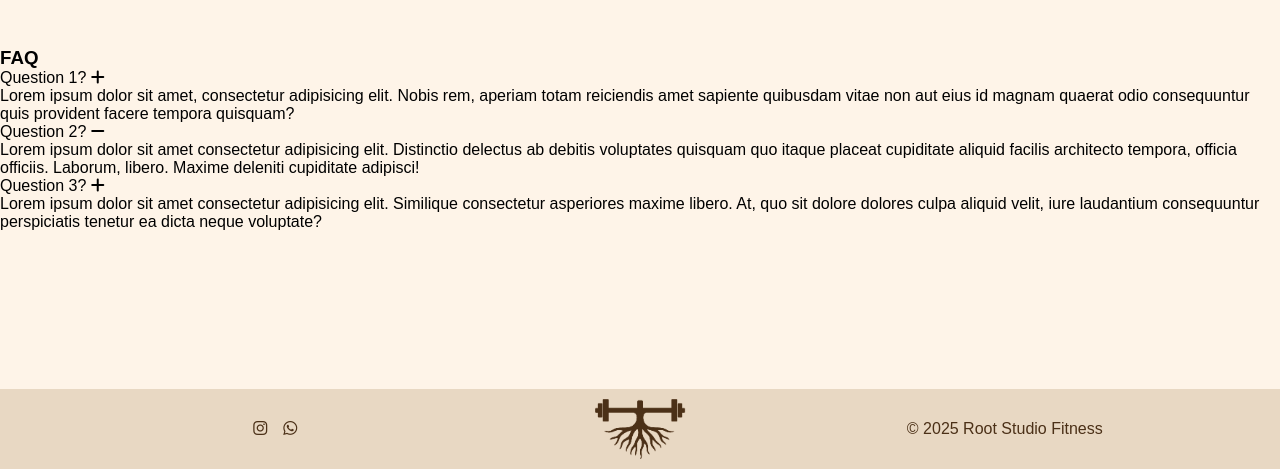
After one commit to Marco-Martins-97/rootStudioFitness, a PHP site: page /about.php in a window 1280 px wide. The commit adds this page. Shown: the part 2201-2670 px from the top of the page. Run offline with PHP 8.4, Linux system fonts and the light colour scheme; some libraries are stand-ins or nearby versions.

Commit message:
about HTML(I), CSS(I), JS(I), PHP(N)

```diff
--- /dev/null
+++ b/about.php
@@ -0,0 +1,145 @@
+<!DOCTYPE html>
+<html lang="pt">
+    <head>
+        <!-- Titulo & Descrição -->
+        <title>Root Fitness Studio - Sobre Nós</title>
+        <meta name="description" content="ROOT Studio Fitness em Esposende: treinos funcionais personalizados, aulas de grupo dinâmicas e acompanhamento profissional para transformar a tua saúde e bem-estar num ambiente motivador.">
+        <meta name="keywords" content="ROOT Studio Fitness, fitness Esposende, treino funcional Esposende, personal trainer Esposende, aulas de grupo Esposende, treino personalizado Esposende, estúdio de fitness Esposende, ginásio em Esposende, saúde e bem-estar Esposende, atividade física Esposende">
+        <meta name="author" content="Marco Martins">
+        <!-- Browser -->
+        <meta charset="UTF-8">
+        <meta name="viewport" content="width=device-width, initial-scale=1.0">
+        <meta http-equiv="X-UA-Compatible" content="IE=edge">
+        <!-- Style -->
+        <link id="favicon" rel="shortcut icon" href="imgs/logo/iconPreto.png" type="image/x-icon">
+        <link rel="stylesheet" href="css/style.css">
+        <link rel="stylesheet" href="css/about.css">
+        <!-- Script -->
+        <script src="https://kit.fontawesome.com/d132031da6.js?v=2" crossorigin="anonymous"></script>
+        <!-- OpenStreetMap -->
+        <link rel="stylesheet" href="https://unpkg.com/leaflet/dist/leaflet.css" />
+    </head>
+    <body>
+        <header>
+            <nav>
+                <a href="index.php" class="logo"><img src="imgs/logo/iconNomeOriginal.png" alt="Root Studio Fitness"></a>
+                <div class="menu-toggle mobile-only"><i class="fas fa-bars"></i></div>
+                <div class="menu">
+                    <div class="left-menu">
+                        <a href="index.php">Início</a>
+                        <a href="plans.php">Planos de Treino</a>
+                        <a href="about.php">Sobre Nós</a>
+                    </div>
+                    <div class="right-menu">
+                        <a href="shop.php">Loja</a>
+
+                            <div class="guest">
+                                <a href="login.php">Entrar</a>
+                                <a href="signup.php">Registar</a>
+                            </div>
+                    </div>
+                </div>
+            </nav>
+        </header>
+        <main>
+            <section id="history">
+                <div class="history-container">
+                    <h1>Root Studio Fitness</h1>
+                    <p>Lorem ipsum dolor, sit amet consectetur adipisicing elit. Adipisci sed cum voluptate magnam, qui minima tenetur quasi dolore reiciendis voluptates amet repudiandae ducimus doloribus, blanditiis, at enim perspiciatis alias quas!</p>
+                    <p>Lorem ipsum, dolor sit amet consectetur adipisicing elit. Harum similique animi sed fugit esse deleniti accusantium fuga eligendi assumenda, cumque ad temporibus soluta perspiciatis non eum rem adipisci aliquam. Harum modi sapiente accusamus voluptatum!</p>
+                </div>
+            </section>
+
+            <section id="profile-joao">
+                <div class="img-text-container">
+                    <div class="img-container">
+                        <img src="imgs/content/joao.jpg" alt="joão Figueiredo">
+                    </div>
+                    <div class="text-container">
+                        <h2>João Figueiredo</h2>
+                        <p>Cada um de nós traz algo único, mas partilhamos o mesmo propósito: ajudar-te a mover melhor, a viver com mais consciência e a reencontrar a tua raiz.</p>
+                        <p>Lorem ipsum dolor sit amet consectetur adipisicing elit. Quod, optio illum sequi maiores fugiat provident reiciendis perferendis inventore nisi incidunt expedita odit autem esse excepturi velit sit, consectetur totam voluptates.</p>
+                        <p>Lorem ipsum dolor sit amet consectetur adipisicing elit. Officia cumque possimus illo veritatis hic asperiores quibusdam minima repudiandae ab. Deserunt saepe veniam expedita dolore explicabo iste fugit. Dolores, sequi ipsam.</p>
+                    </div>
+                </div>
+            </section>
+
+            <section id="profile-sophie">
+                <div class="text-img-container">
+                    <div class="img-container">
+                        <img src="imgs/content/sophie.jpg" alt="Sophie Rocha">
+                    </div>
+                    <div class="text-container">
+                        <h2>Sophie Rocha</h2>
+                        <p>Cada um de nós traz algo único, mas partilhamos o mesmo propósito: ajudar-te a mover melhor, a viver com mais consciência e a reencontrar a tua raiz.</p>
+                        <p>Lorem, ipsum dolor sit amet consectetur adipisicing elit. Molestiae, quae rerum! Iusto accusantium ipsa tempora molestiae facilis numquam, assumenda, unde eum architecto, tenetur dolores alias? Cum officia eos quaerat totam!</p>
+                        <p>Lorem ipsum dolor sit amet consectetur adipisicing elit. Ex vitae, quisquam error repellendus voluptas magnam culpa ipsa odit qui repellat quia veritatis odio iste! Quisquam corporis doloremque maxime enim libero.</p>
+                    </div>
+                </div>
+            </section>
+
+            <section id="contacts">
+                <div class="contacts-container">
+                    <div id="map" class="map"></div>
+                    <div class="contact-info">
+                        <p>Lorem ipsum dolor sit amet.</p>
+                        <p>Lorem ipsum dolor sit amet.</p>
+                        <p>Lorem ipsum dolor sit amet.</p>
+                        <p>Lorem ipsum dolor sit amet.</p>
+                        <p>Lorem ipsum dolor sit amet.</p>
+                    </div>
+                </div>
+            </section>
+
+
+            <section id="faq">
+                <div class="faq-container">
+                    <h3>FAQ</h3>
+                    <div class="faq-item">
+                        <div class="faq-question">
+                            Question 1?
+                            <i class="fas fa-plus"></i>
+                        </div>
+                        <div class="faq-answer">
+                            Lorem ipsum dolor sit amet, consectetur adipisicing elit. Nobis rem, aperiam totam reiciendis amet sapiente quibusdam vitae non aut eius id magnam quaerat odio consequuntur quis provident facere tempora quisquam?
+                        </div>
+                    </div>
+                    <div class="faq-item">
+                        <div class="faq-question">
+                            Question 2?
+                            <i class="fas fa-minus"></i>
+                        </div>
+                        <div class="faq-answer">
+                            Lorem ipsum dolor sit amet consectetur adipisicing elit. Distinctio delectus ab debitis voluptates quisquam quo itaque placeat cupiditate aliquid facilis architecto tempora, officia officiis. Laborum, libero. Maxime deleniti cupiditate adipisci!
+                        </div>
+                    </div>
+                    <div class="faq-item">
+                        <div class="faq-question">
+                            Question 3?
+                            <i class="fas fa-plus"></i>
+                        </div>
+                        <div class="faq-answer">
+                            Lorem ipsum dolor sit amet consectetur adipisicing elit. Similique consectetur asperiores maxime libero. At, quo sit dolore dolores culpa aliquid velit, iure laudantium consequuntur perspiciatis tenetur ea dicta neque voluptate?
+                        </div>
+                    </div>
+
+                </div>
+            </section>
+        </main>
+        <footer>
+            <img src="imgs/logo/iconOriginal.png" alt="Root Studio logo">
+            <div class="footer-content">
+                <div class="social">
+                    <a href="https://instagram.com/root.studiofitness" target="_blank" aria-label="Instagram"><i class="fab fa-instagram"></i></a>
+                    <a href="https://api.whatsapp.com/send?phone=351925677310" target="_blank" aria-label="WhatsApp"><i class="fab fa-whatsapp"></i></a>
+                </div>
+                <p>&copy; 2025 Root Studio Fitness</p>
+            </div>
+        </footer>
+
+    </body>
+    <script src="https://unpkg.com/leaflet/dist/leaflet.js"></script>
+    <script src="js/navMenu.js"></script>
+    <script src="js/map.js"></script>
+
+</html>
--- /dev/null
+++ b/css/about.css
@@ -0,0 +1,148 @@
+/* HISTORY - SECTION */
+#history{
+    min-height: 300px;
+}
+.history-container{
+    text-align: center;
+    max-width: 768px;
+    color: var(--PRIMARY-TXT-COLOR);
+    padding: 32px 24px;
+}
+.history-container h1{
+    font-size: 3rem;
+    margin-bottom: 60px;
+}
+.history-container p{
+    text-align: justify;
+    text-indent: 32px;
+}
+
+/* PROFILE - SECTION */
+.img-text-container, .text-img-container{
+    display: flex;
+    justify-content: center;
+    align-items: center;
+    flex-direction: column;
+    padding: 32px 24px;
+    gap: 32px;
+    flex-wrap: wrap;
+}
+
+.img-container img{
+    width: 100%;
+    height: auto;
+    max-height: 500px;
+    border-radius: 12px;
+    box-shadow: 0 4px 12px var(--SHADOW-COLOR);
+    object-fit: cover;
+}
+
+.text-container{
+    max-width: 768px;
+    display: flex;
+    flex-direction: column;
+    justify-content: center;
+    align-items: center;
+    text-align: center;
+    gap: 24px;
+    color: var(--PRIMARY-TXT-COLOR);
+}
+
+.text-container h2{
+    font-size: 2rem;
+}
+
+.text-container p{
+    font-size: 1.1rem;
+    text-align: justify;
+    text-indent: 32px;
+}
+
+/* CONTACTS - SECTION */
+.contacts-container{
+    width: 100%;
+}
+.map{
+    width: 100%;
+    max-width: 768px;
+    height: 500px;
+    /* margin: auto;
+    margin-bottom: 2rem;
+    */
+    z-index: 1;
+}
+
+
+
+
+
+/* FAQ - SECTION */
+
+.faq-container {
+/*   font-family: Arial, sans-serif;
+  background: #f9f9f9;
+  padding: 20px;
+  max-width: 700px;
+  margin: auto; */
+}
+
+/* .faq-container h2 {
+  text-align: center;
+  margin-bottom: 30px; */
+}
+
+.faq-item {
+/*   background: #fff;
+  margin-bottom: 10px;
+  border-radius: 8px;
+  overflow: hidden;
+  box-shadow: 0 2px 5px rgba(0, 0, 0, 0.1); */
+}
+
+.faq-question {
+/*   padding: 15px;
+  cursor: pointer;
+  background: #eee;
+  font-weight: bold;
+  display: flex;
+  justify-content: space-between;
+  align-items: center; */
+}
+
+.faq-answer {
+/*   max-height: 0;
+  overflow: hidden;
+  padding: 0 15px;
+  transition: all 0.3s ease;
+  background: #fff; */
+}
+
+.faq-answer.open {
+ /*  padding: 15px;
+  max-height: 500px; /* large enough for content */ */
+}
+
+.faq-item i {
+ /*  font-size: 18px;
+  transition: transform 0.3s ease; */
+}
+
+
+@media (min-width: 768px) {
+    /* PROFILE - SECTION */
+    .img-text-container{
+        flex-direction: row;
+        flex-wrap: nowrap;
+        max-width: 1200px;
+    }
+    .text-img-container{
+        flex-direction: row-reverse;
+        flex-wrap: nowrap;
+        max-width: 1200px;
+    }
+    .img-container img{
+        height: 100%;
+        width: auto;
+    }
+
+}
--- a/css/main.css
+++ b/css/main.css
@@ -48,6 +48,7 @@
 .text-container p{
     font-size: 1.1rem;
     text-align: justify;
+    text-indent: 32px;
 }
 
 .text-container a{
--- a/css/plans.css
+++ b/css/plans.css
@@ -11,10 +11,10 @@
 .info-container h1{
     font-size: 3rem;
     margin-bottom: 60px;
-
 }
 .info-container p{
     text-align: justify;
+    text-indent: 32px;
 }
 
 /* PLANS - SECTION */
--- a/plans.php
+++ b/plans.php
@@ -233,7 +233,7 @@
                         <!-- Termos & Condições -->
                         <div class="field-container required">
                             <div class="checkbox-field">
-                                <input type="checkbox" id="terms" name="terms">
+                                <input type="checkbox" id="terms" name="terms" require>
                                 <label for="terms">Aceito os <a href="termsAndConditions.php" target="_blank">Termos e Condições.</a></label>
                             </div>
                             <div class="error"></div>
```
Also changed, not shown: js/map.js (added, +63 -0 lines), map.php (added, +134 -0 lines), imgs/content/rootIcon.png (added), imgs/content/userIcon.png (added), 2 other files.
